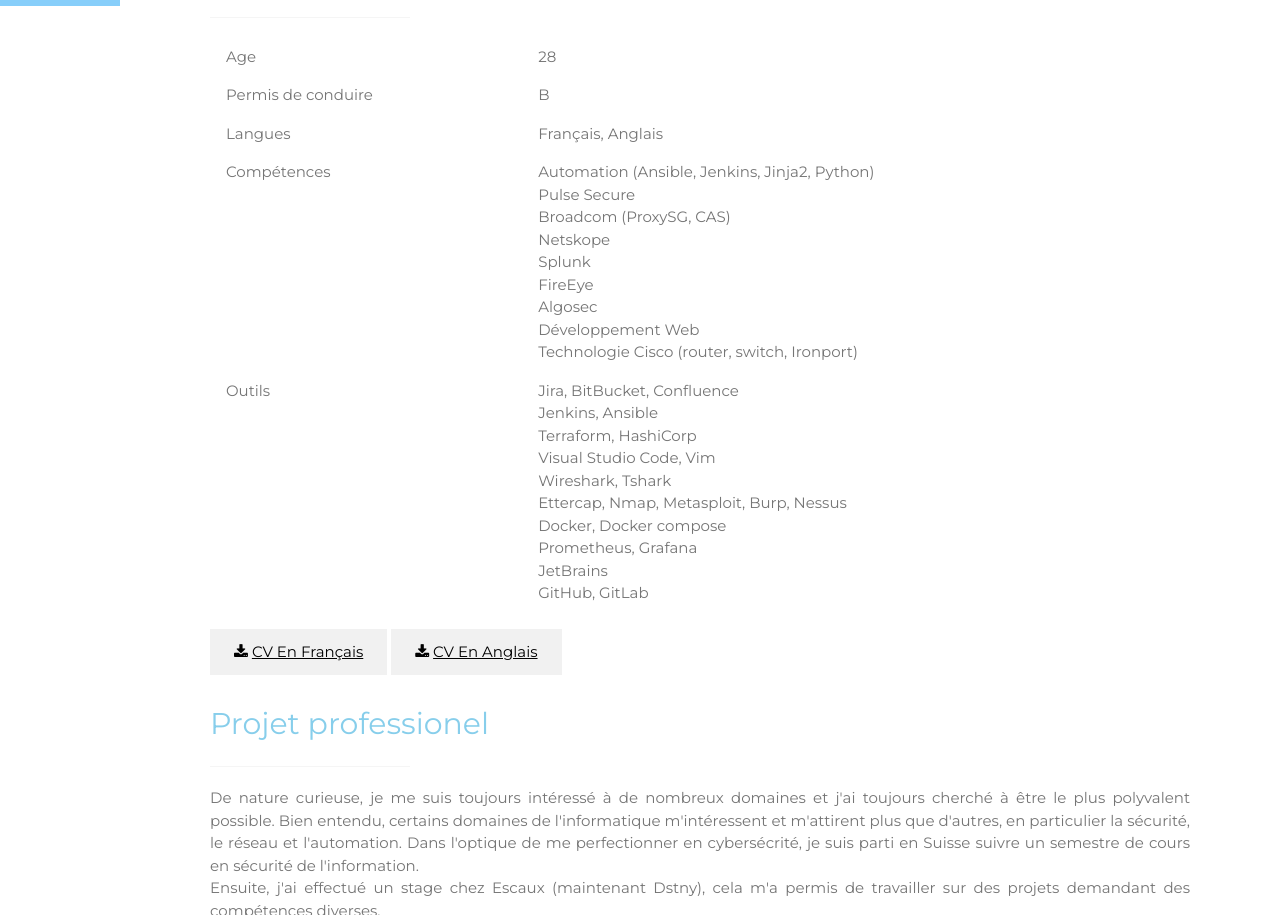
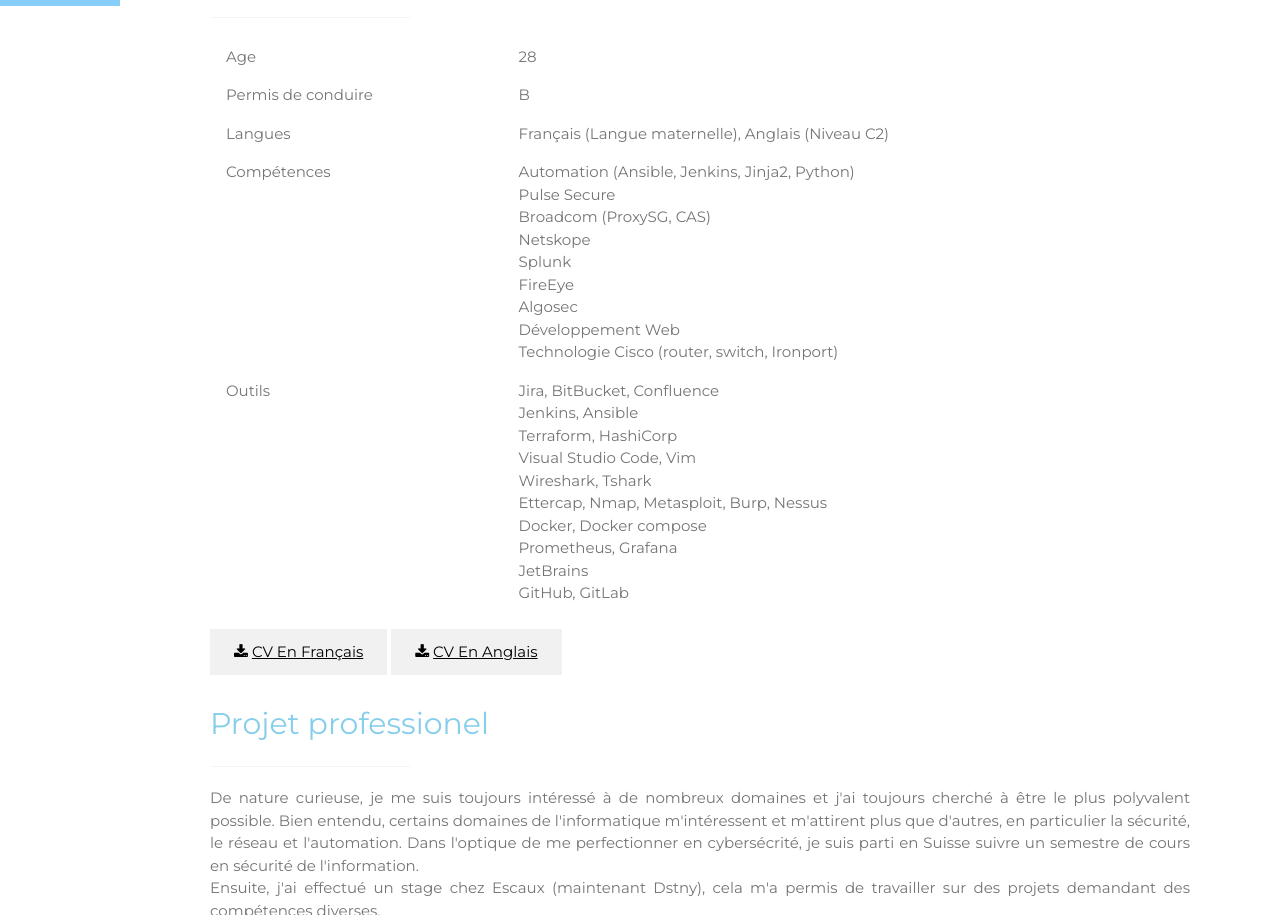
Before and after one commit to mitraillet/mitraillet.github.io, a plain HTML site: page Test.html in a window 1280 px wide. Shown: the part 794-1709 px from the top of the page. Drawn offline with nearby package versions, Linux system fonts and the light colour scheme.

Commit message:
small change language

```diff
--- a/Test.html
+++ b/Test.html
@@ -82,7 +82,7 @@
       </tr>
       <tr>
         <td>Langues</td>
-        <td>Français, Anglais</td>
+        <td>Français (Langue maternelle), Anglais (Niveau C2)</td>
       </tr>
       <tr>
         <td>Compétences</td>
```
